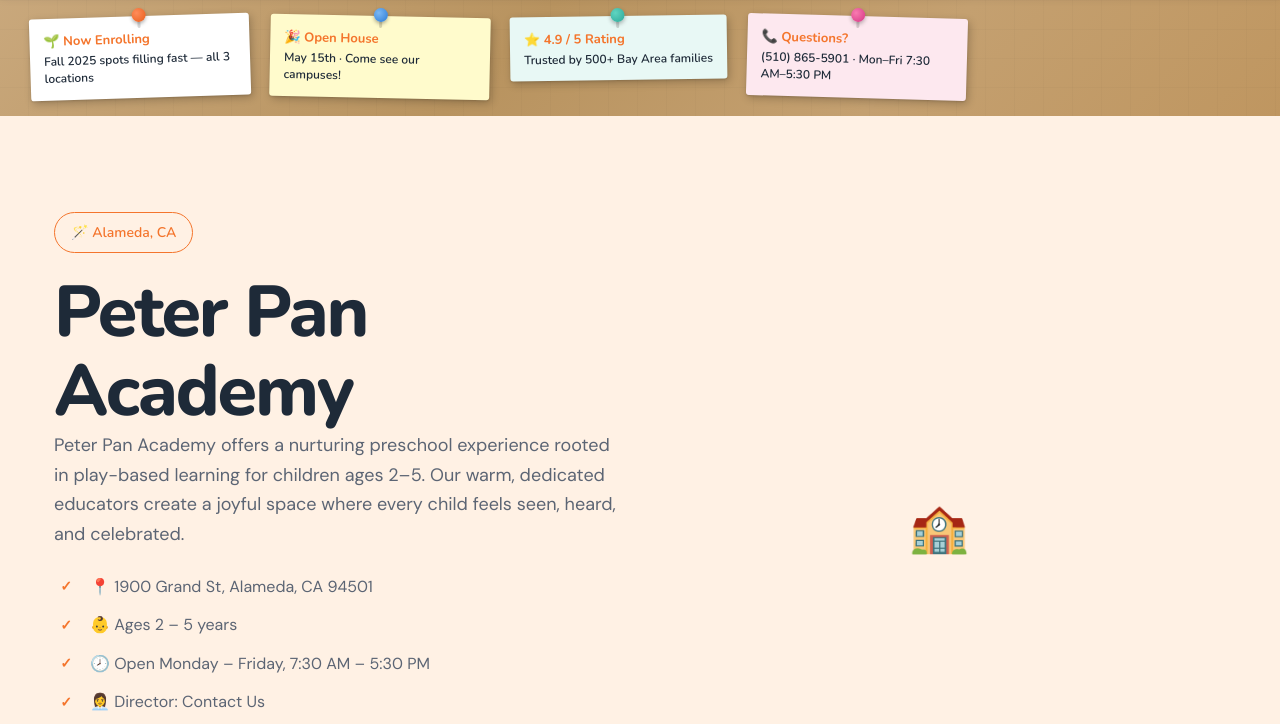
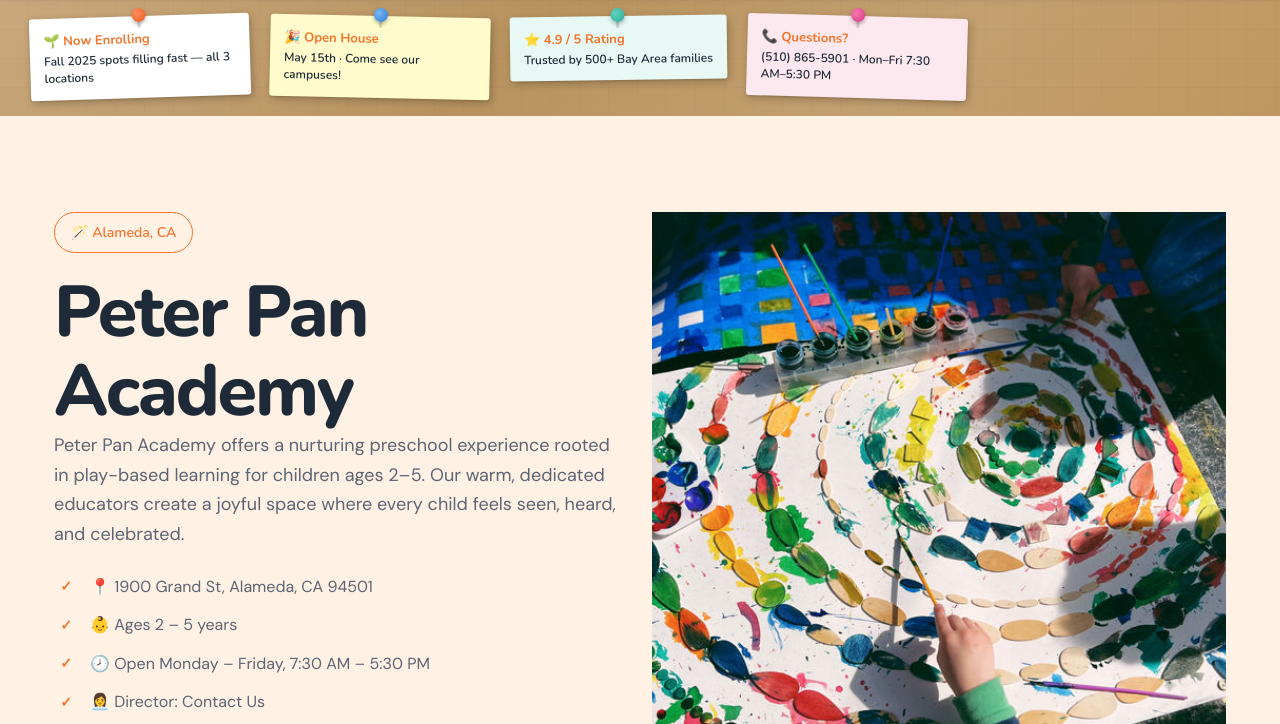
Before and after one commit to rajeevagrawal/prashantwebsite, a plain HTML site: page analyse-littleseedschildrenscenter/prototype/peter-pan-academy.html in a window 1280 px wide. Shown: the part 70-794 px from the top of the page. Drawn offline with nearby package versions, Linux system fonts and the light colour scheme.

Commit message:
Add hero images to Peter Pan Academy and Peter Pan Preschool pages

```diff
--- a/analyse-littleseedschildrenscenter/prototype/peter-pan-academy.html
+++ b/analyse-littleseedschildrenscenter/prototype/peter-pan-academy.html
@@ -88,7 +88,7 @@
           <span class="status-pill status-pill--open">✓ Enrolling Now</span>
         </div>
       </div>
-      <div class="img-placeholder" style="background:var(--color-bg-soft,#FFF1E4);">🏫</div>
+      <img src="content/images/gallery/ppa_b49ada_5a017f676d254.jpg" alt="hero image" style="width:100%;height:100%;object-fit:cover;border-radius:inherit;">
     </div>
   </div>
 </section>
```
Also changed, not shown: analyse-littleseedschildrenscenter/prototype/peter-pan-preschool.html (+1 -1 lines).
